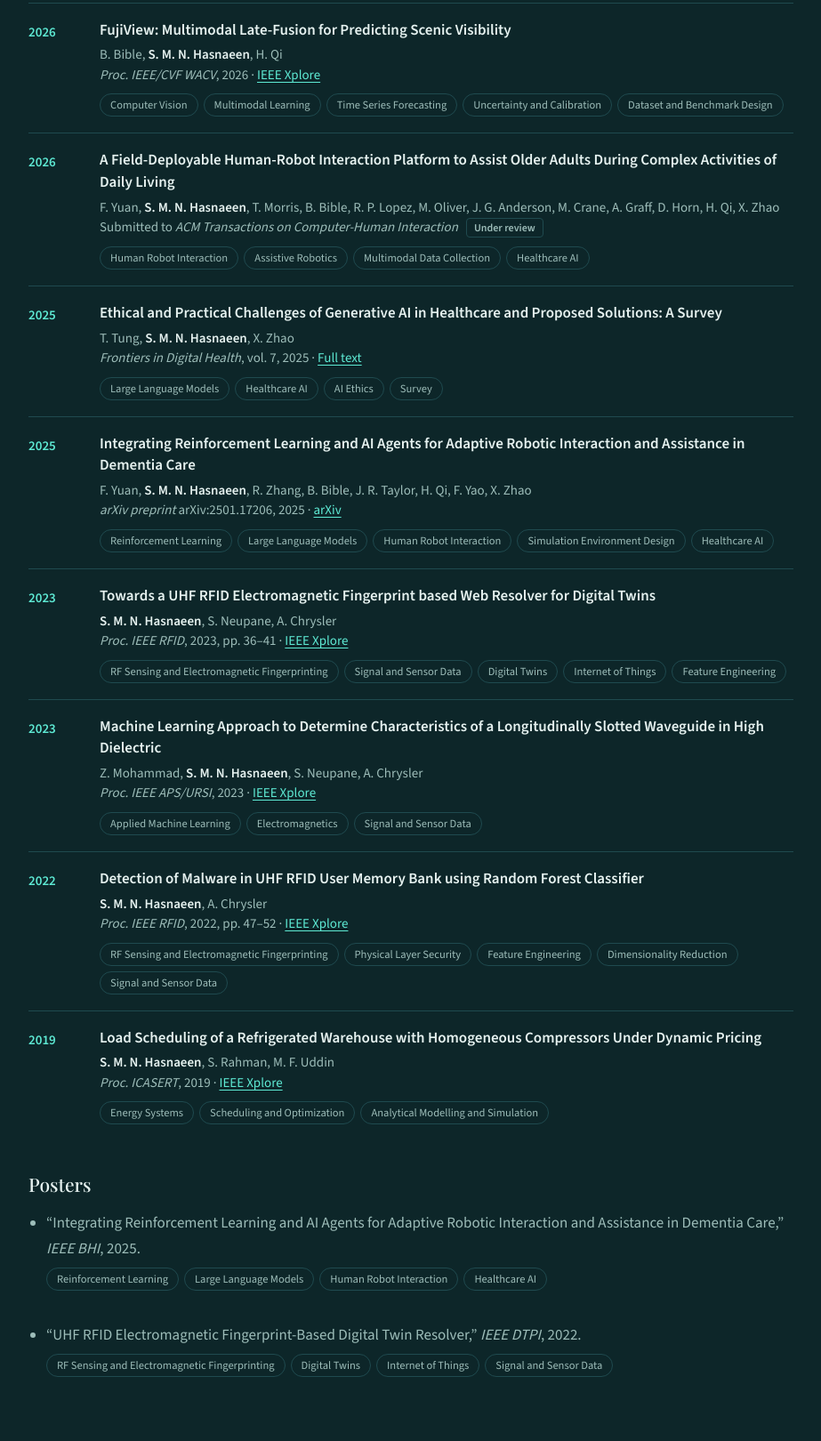
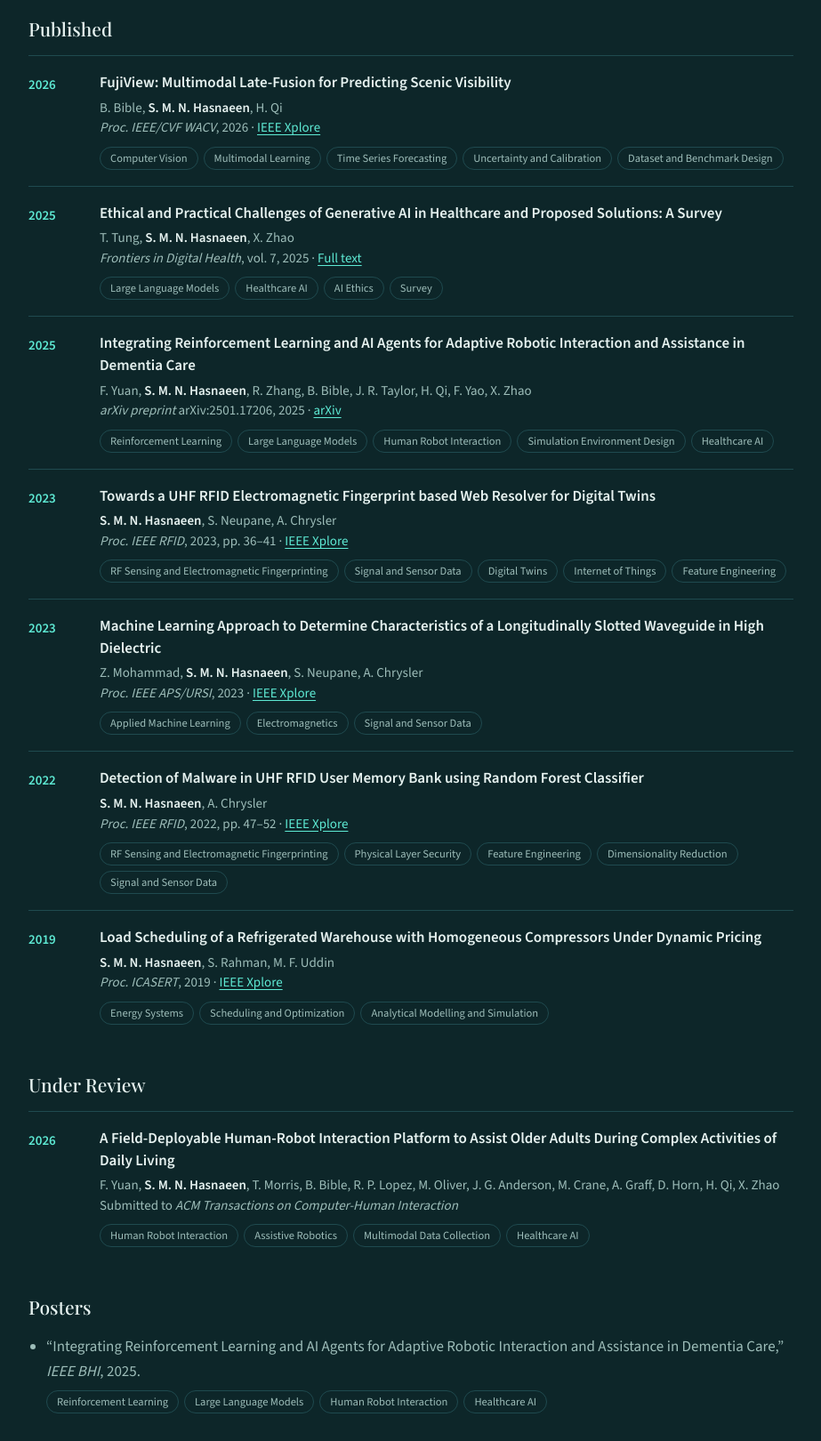
Before and after one commit to nehalhasnaeen/nehalhasnaeen.github.io, a plain HTML site: page index.html in a window 1280 px wide. Shown: the part 2371-3991 px from the top of the page at 89% size, without its empty margins (178-1101 px from the left). Drawn offline with nearby package versions, Linux system fonts and the light colour scheme.

Commit message:
Created categories for publications

```diff
--- a/index.html
+++ b/index.html
@@ -107,15 +107,20 @@
 
     <section class="card" id="publications" aria-labelledby="pub-h">
       <h2 id="pub-h">Publications</h2>
+      <h3 class="sub">Published</h3>
       <ol class="pubs">
         <li><span class="pyear">2026</span><div><p class="ptitle">FujiView: Multimodal Late-Fusion for Predicting Scenic Visibility</p><p class="pauth">B. Bible, <b>S. M. N. Hasnaeen</b>, H. Qi</p><p class="pven"><em>Proc. IEEE/CVF WACV</em>, 2026 · <a href="https://ieeexplore.ieee.org/document/11492201" rel="noopener">IEEE Xplore</a></p><ul class="ptags"><li>Computer Vision</li><li>Multimodal Learning</li><li>Time Series Forecasting</li><li>Uncertainty and Calibration</li><li>Dataset and Benchmark Design</li></ul></div></li>
-        <li><span class="pyear">2026</span><div><p class="ptitle">A Field-Deployable Human-Robot Interaction Platform to Assist Older Adults During Complex Activities of Daily Living</p><p class="pauth">F. Yuan, <b>S. M. N. Hasnaeen</b>, T. Morris, B. Bible, R. P. Lopez, M. Oliver, J. G. Anderson, M. Crane, A. Graff, D. Horn, H. Qi, X. Zhao</p><p class="pven">Submitted to <em>ACM Transactions on Computer-Human Interaction</em> <span class="badge muted">Under review</span></p><ul class="ptags"><li>Human Robot Interaction</li><li>Assistive Robotics</li><li>Multimodal Data Collection</li><li>Healthcare AI</li></ul></div></li>
         <li><span class="pyear">2025</span><div><p class="ptitle">Ethical and Practical Challenges of Generative AI in Healthcare and Proposed Solutions: A Survey</p><p class="pauth">T. Tung, <b>S. M. N. Hasnaeen</b>, X. Zhao</p><p class="pven"><em>Frontiers in Digital Health</em>, vol. 7, 2025 · <a href="https://www.frontiersin.org/journals/digital-health/articles/10.3389/fdgth.2025.1692517/full" rel="noopener">Full text</a></p><ul class="ptags"><li>Large Language Models</li><li>Healthcare AI</li><li>AI Ethics</li><li>Survey</li></ul></div></li>
         <li><span class="pyear">2025</span><div><p class="ptitle">Integrating Reinforcement Learning and AI Agents for Adaptive Robotic Interaction and Assistance in Dementia Care</p><p class="pauth">F. Yuan, <b>S. M. N. Hasnaeen</b>, R. Zhang, B. Bible, J. R. Taylor, H. Qi, F. Yao, X. Zhao</p><p class="pven"><em>arXiv preprint</em> arXiv:2501.17206, 2025 · <a href="https://arxiv.org/abs/2501.17206" rel="noopener">arXiv</a></p><ul class="ptags"><li>Reinforcement Learning</li><li>Large Language Models</li><li>Human Robot Interaction</li><li>Simulation Environment Design</li><li>Healthcare AI</li></ul></div></li>
         <li><span class="pyear">2023</span><div><p class="ptitle">Towards a UHF RFID Electromagnetic Fingerprint based Web Resolver for Digital Twins</p><p class="pauth"><b>S. M. N. Hasnaeen</b>, S. Neupane, A. Chrysler</p><p class="pven"><em>Proc. IEEE RFID</em>, 2023, pp. 36–41 · <a href="https://ieeexplore.ieee.org/document/10178655" rel="noopener">IEEE Xplore</a></p><ul class="ptags"><li>RF Sensing and Electromagnetic Fingerprinting</li><li>Signal and Sensor Data</li><li>Digital Twins</li><li>Internet of Things</li><li>Feature Engineering</li></ul></div></li>
         <li><span class="pyear">2023</span><div><p class="ptitle">Machine Learning Approach to Determine Characteristics of a Longitudinally Slotted Waveguide in High Dielectric</p><p class="pauth">Z. Mohammad, <b>S. M. N. Hasnaeen</b>, S. Neupane, A. Chrysler</p><p class="pven"><em>Proc. IEEE APS/URSI</em>, 2023 · <a href="https://ieeexplore.ieee.org/document/10237759" rel="noopener">IEEE Xplore</a></p><ul class="ptags"><li>Applied Machine Learning</li><li>Electromagnetics</li><li>Signal and Sensor Data</li></ul></div></li>
         <li><span class="pyear">2022</span><div><p class="ptitle">Detection of Malware in UHF RFID User Memory Bank using Random Forest Classifier</p><p class="pauth"><b>S. M. N. Hasnaeen</b>, A. Chrysler</p><p class="pven"><em>Proc. IEEE RFID</em>, 2022, pp. 47–52 · <a href="https://ieeexplore.ieee.org/document/9795967" rel="noopener">IEEE Xplore</a></p><ul class="ptags"><li>RF Sensing and Electromagnetic Fingerprinting</li><li>Physical Layer Security</li><li>Feature Engineering</li><li>Dimensionality Reduction</li><li>Signal and Sensor Data</li></ul></div></li>
         <li><span class="pyear">2019</span><div><p class="ptitle">Load Scheduling of a Refrigerated Warehouse with Homogeneous Compressors Under Dynamic Pricing</p><p class="pauth"><b>S. M. N. Hasnaeen</b>, S. Rahman, M. F. Uddin</p><p class="pven"><em>Proc. ICASERT</em>, 2019 · <a href="https://ieeexplore.ieee.org/document/8934558" rel="noopener">IEEE Xplore</a></p><ul class="ptags"><li>Energy Systems</li><li>Scheduling and Optimization</li><li>Analytical Modelling and Simulation</li></ul></div></li>
+      </ol>
+
+      <h3 class="sub">Under Review</h3>
+      <ol class="pubs">
+        <li><span class="pyear">2026</span><div><p class="ptitle">A Field-Deployable Human-Robot Interaction Platform to Assist Older Adults During Complex Activities of Daily Living</p><p class="pauth">F. Yuan, <b>S. M. N. Hasnaeen</b>, T. Morris, B. Bible, R. P. Lopez, M. Oliver, J. G. Anderson, M. Crane, A. Graff, D. Horn, H. Qi, X. Zhao</p><p class="pven">Submitted to <em>ACM Transactions on Computer-Human Interaction</em></p><ul class="ptags"><li>Human Robot Interaction</li><li>Assistive Robotics</li><li>Multimodal Data Collection</li><li>Healthcare AI</li></ul></div></li>
       </ol>
 
       <h3 class="sub">Posters</h3>
```
